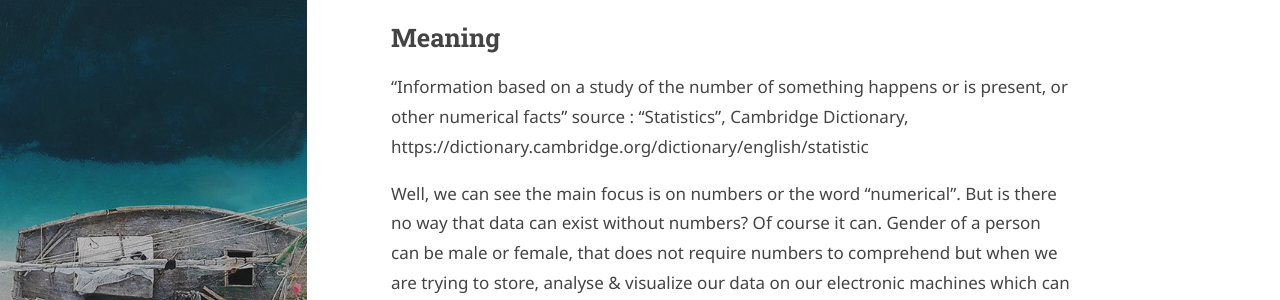
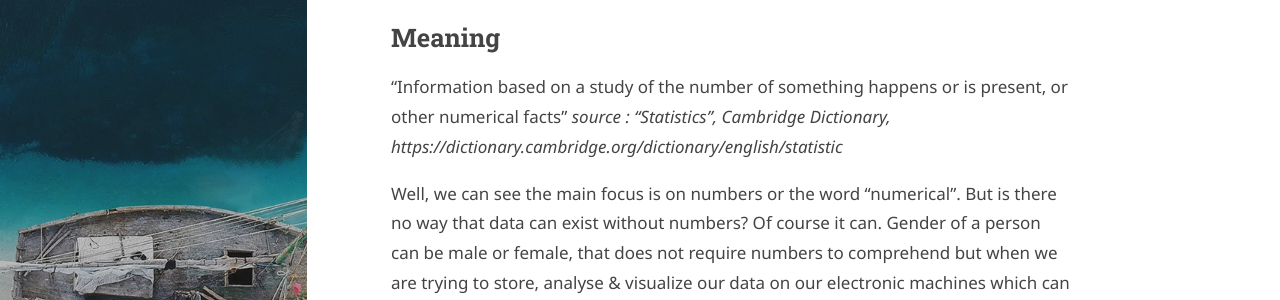
Before and after one commit to datensee/datensee.github.io, a Jekyll site: the page built from _posts/2020-12-27-Statistics & Probability for Data Analysis.md, in a window 1280 px wide and 900 px high, scrolled down 449 px. Shown: the part 185-485 px from the top of the window. Built offline with Jekyll 4.4.1, drawn with Linux system fonts in a browser that asks for light colours; some web fonts are replaced.

```diff
--- a/_posts/2020-12-27-Statistics & Probability for Data Analysis.md
+++ b/_posts/2020-12-27-Statistics & Probability for Data Analysis.md
@@ -14,7 +14,7 @@ redirect_from: /2017/11/23/whats-new-in-v7/
 
 ## Meaning
 “Information based on a study of the number of something happens or is present, or other numerical facts”
-source : “Statistics”, Cambridge Dictionary, https://dictionary.cambridge.org/dictionary/english/statistic
+*source : “Statistics”, Cambridge Dictionary, https://dictionary.cambridge.org/dictionary/english/statistic*
 
 Well, we can see the main focus is on numbers or the word “numerical”. But is there no way that data can exist without numbers?
 Of course it can. Gender of a person can be male or female, that does not require numbers to comprehend but when we are trying to store, analyse & visualize our data on our electronic machines which can be only communicated to using numbers & it requires a precise clarity on the on the the numeric types of data that are possible to work with.
```
